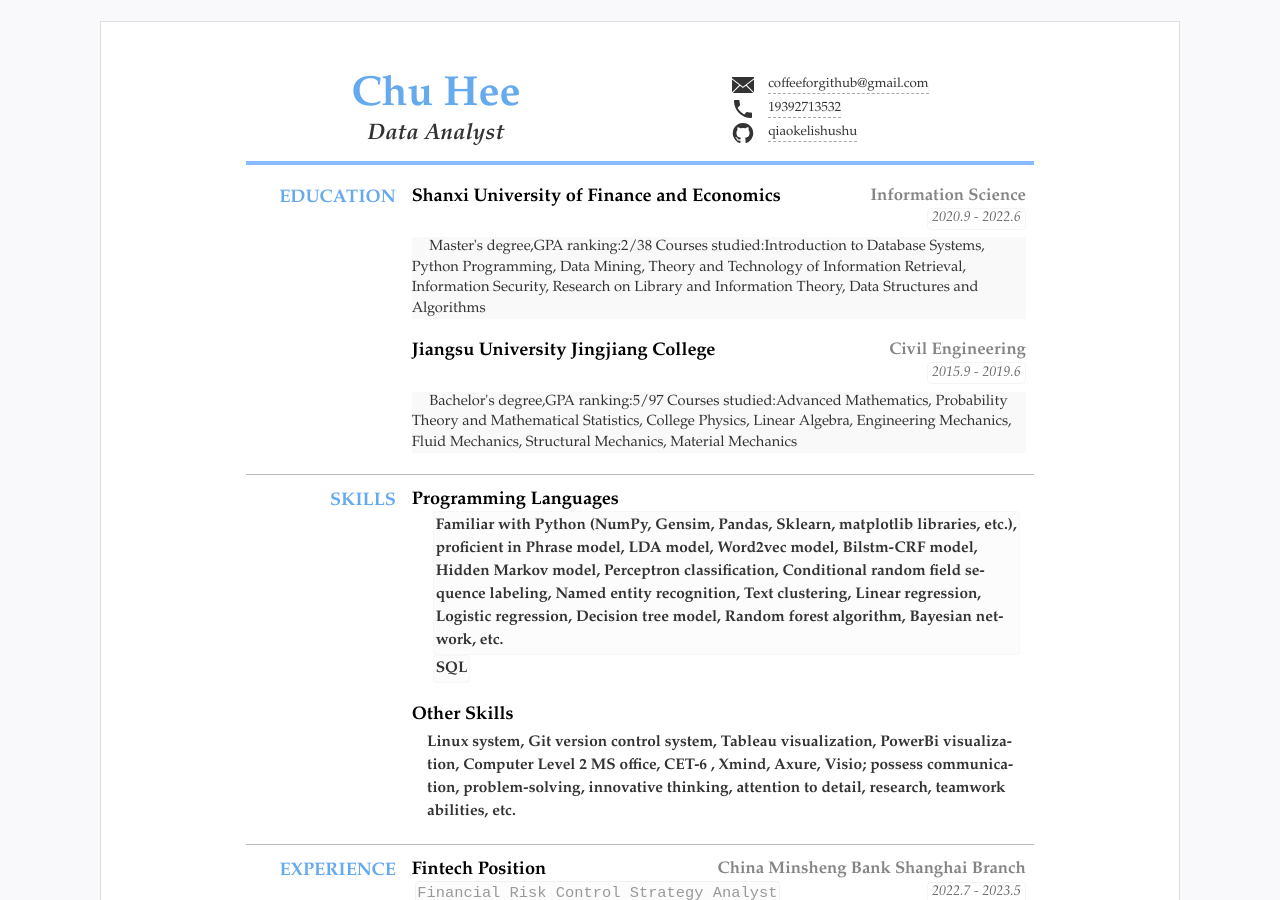
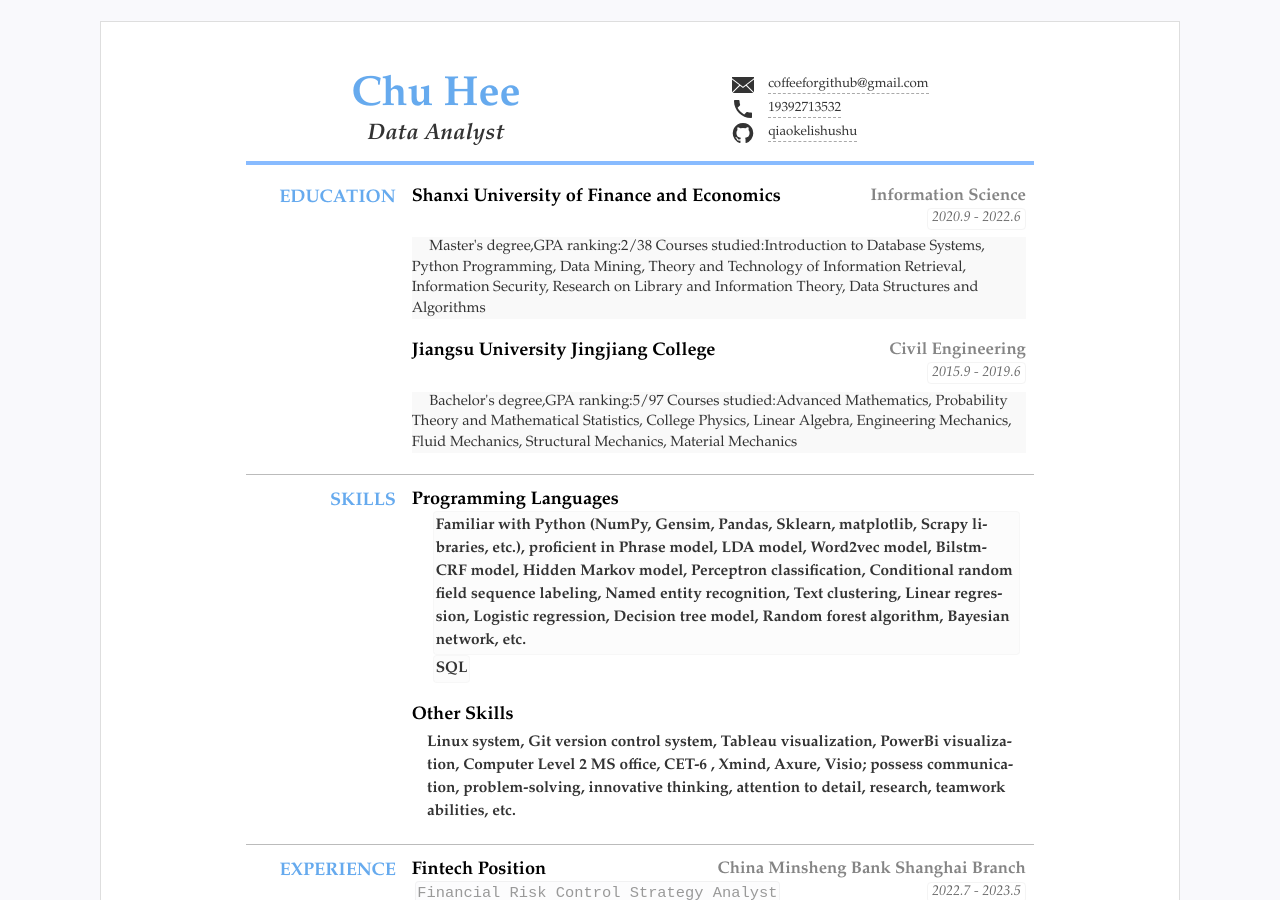
Before and after one commit to qiaokelishushu/CV, a Jekyll site: the page built from index.html, in a window 1280 px wide and 900 px high. Built offline with Jekyll 4.4.1, drawn with Linux system fonts in a browser that asks for light colours.

Commit message:
Update resume.yml
update EN DS

```diff
--- a/_data/resume.yml
+++ b/_data/resume.yml
@@ -44,7 +44,7 @@ main: #简历主要内容，
   content:
   - title: Programming Languages
     items: #itmems 可以小块的方式显示
-    - Familiar with Python (NumPy, Gensim, Pandas, Sklearn, matplotlib libraries, etc.), proficient in Phrase model, LDA model, Word2vec model, Bilstm-CRF model, Hidden Markov model, Perceptron classification, Conditional random field sequence labeling, Named entity recognition, Text clustering, Linear regression, Logistic regression, Decision tree model, Random forest algorithm, Bayesian network, etc.
+    - Familiar with Python (NumPy, Gensim, Pandas, Sklearn, matplotlib, Scrapy libraries, etc.), proficient in Phrase model, LDA model, Word2vec model, Bilstm-CRF model, Hidden Markov model, Perceptron classification, Conditional random field sequence labeling, Named entity recognition, Text clustering, Linear regression, Logistic regression, Decision tree model, Random forest algorithm, Bayesian network, etc.
     - SQL
 #     - 语言3
   - title: Other Skills
```
